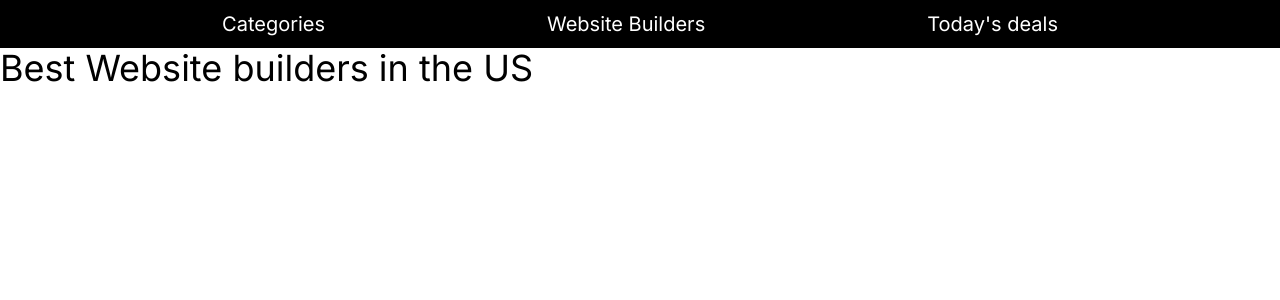
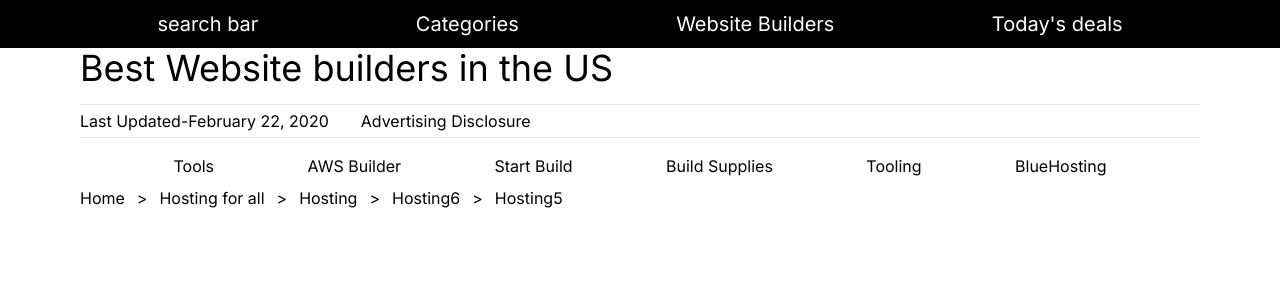
Before and after one commit to nahian255/llc-jobtask, a Next.js app: page / in a window 1280 px wide. Shown: the top 300 px of the page. Built offline with nearby package versions, Linux system fonts and the light colour scheme.

Commit message:
header done

```diff
--- a/src/app/page.js
+++ b/src/app/page.js
@@ -1,18 +1,54 @@
 import Image from "next/image";
 import Nab from "@/navbar/Nab";
 import Link from "next/link";
+import Header from "@/header/Header";
 
 export default function Home() {
   return (
     <main className="">
+
       {/* Navbar  */}
       {/* <Nab></Nab> */}
       <div className="flex justify-evenly h-12 text-xl items-center bg-black text-white">
+        <p>search bar</p>
         <Link href={'/'}> Categories</Link>
         <Link href={'/'}> Website Builders</Link>
         <Link href={'/'}> Today&apos;s deals</Link>
       </div>
-      <h1 className="text-4xl">Best Website builders in the US</h1>
+
+      {/* Header */}
+      <Header></Header>
+      {/* <div className='px-20'>
+        <h1 className="text-4xl">Best Website builders in the US</h1>
+        <div className="py-4">
+          <hr />
+          <div className="flex gap-8 h-8 items-center">
+            <h1>Last Updated-February 22, 2020</h1>
+            <h1>Advertising Disclosure</h1>
+          </div>
+          <hr />
+        </div>
+        <div className="flex justify-evenly">
+          <Link href={'/'}> Tools</Link>
+          <Link href={'/'}> AWS Builder</Link>
+          <Link href={'/'}> Start Build</Link>
+          <Link href={'/'}> Build Supplies</Link>
+          <Link href={'/'}> Tooling</Link>
+          <Link href={'/'}> BlueHosting</Link>
+        </div>
+        <div className="flex gap-3 py-2">
+          <p>Home</p>
+          <p>{'>'}</p>
+          <p>Hosting for all</p>
+          <p>{'>'}</p>
+          <p>Hosting</p>
+          <p>{'>'}</p>
+          <p>Hosting6</p>
+          <p>{'>'}</p>
+          <p>Hosting5</p>
+        </div>
+      </div> */}
+
     </main>
   );
 }
--- /dev/null
+++ b/src/header/Header.jsx
@@ -0,0 +1,39 @@
+import Link from 'next/link';
+import React from 'react';
+
+const Header = () => {
+    return (
+        <div className='px-20'>
+            <h1 className="text-4xl">Best Website builders in the US</h1>
+            <div className="py-4">
+                <hr />
+                <div className="flex gap-8 h-8 items-center">
+                    <h1>Last Updated-February 22, 2020</h1>
+                    <h1>Advertising Disclosure</h1>
+                </div>
+                <hr />
+            </div>
+            <div className="flex justify-evenly">
+                <Link href={'/'}> Tools</Link>
+                <Link href={'/'}> AWS Builder</Link>
+                <Link href={'/'}> Start Build</Link>
+                <Link href={'/'}> Build Supplies</Link>
+                <Link href={'/'}> Tooling</Link>
+                <Link href={'/'}> BlueHosting</Link>
+            </div>
+            <div className="flex gap-3 py-2">
+                <p>Home</p>
+                <p>{'>'}</p>
+                <p>Hosting for all</p>
+                <p>{'>'}</p>
+                <p>Hosting</p>
+                <p>{'>'}</p>
+                <p>Hosting6</p>
+                <p>{'>'}</p>
+                <p>Hosting5</p>
+            </div>
+        </div>
+    );
+};
+
+export default Header;
```
